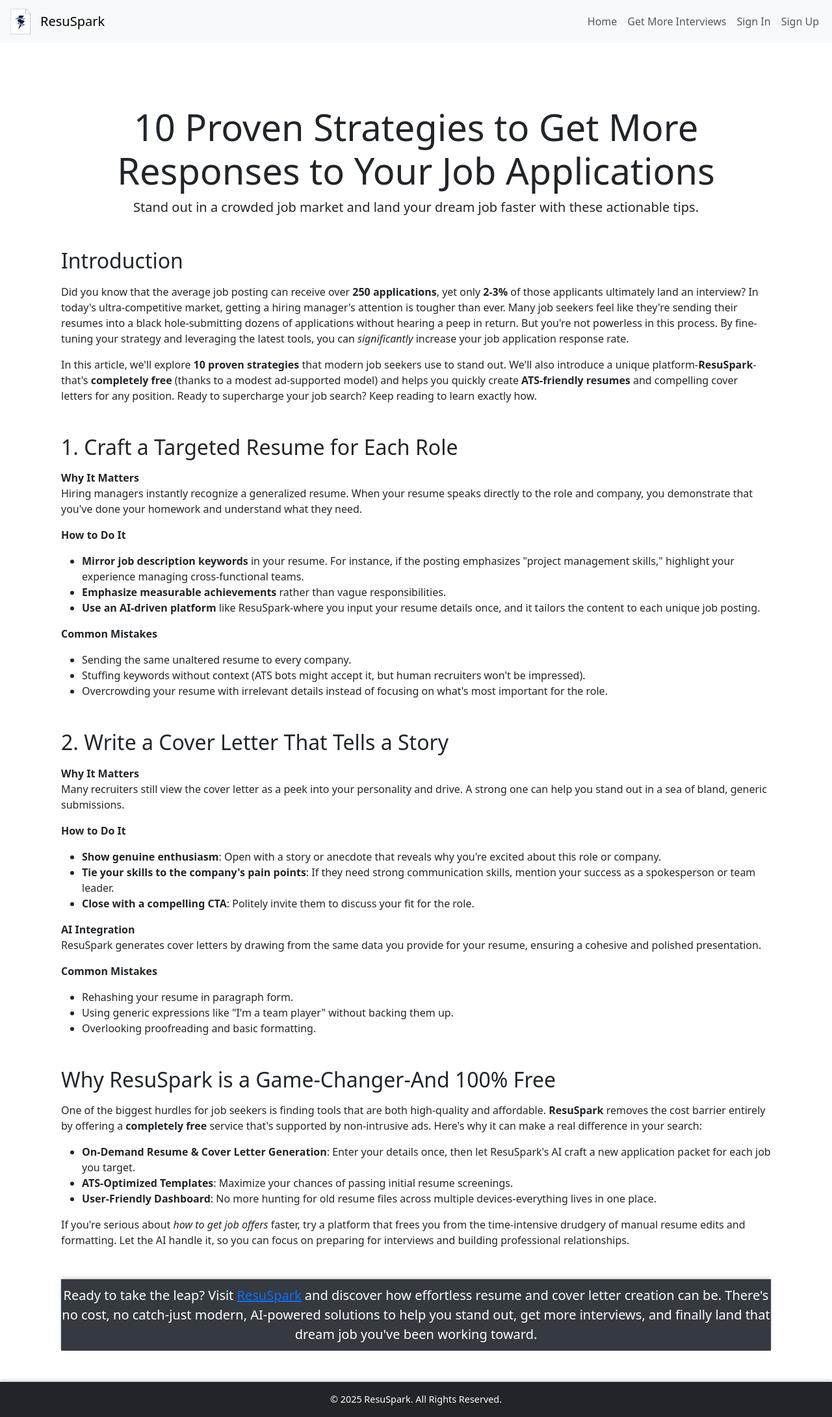
After one commit to jdpartin/ApplyAI, a Django app: page /resuspark-job-application-tips/ in a window 1280 px wide. The commit adds this page. Shown: the whole page at 65% size. Run offline with Django 5.2, Linux system fonts and the light colour scheme.

Commit message:
added article page

```diff
--- /dev/null
+++ b/app/myapp/templates/frontend/resuspark-job-application-tips.html
@@ -0,0 +1,89 @@
+{% extends "frontend/base.html" %}
+
+{% block title %}
+10 Proven Job Application Tips to Land More Interviews | ResuSpark
+{% endblock %}
+
+{% block content %}
+
+<div class="container my-5">
+    <header class="text-center mb-5">
+        <h1 class="display-4">10 Proven Strategies to Get More Responses to Your Job Applications</h1>
+        <p class="lead">Stand out in a crowded job market and land your dream job faster with these actionable tips.</p>
+    </header>
+
+    <section class="mb-5">
+        <h2 class="mb-3">Introduction</h2>
+        <p>Did you know that the average job posting can receive over <strong>250 applications</strong>, yet only <strong>2-3%</strong> of those applicants ultimately land an interview? In today's ultra-competitive market, getting a hiring manager's attention is tougher than ever. Many job seekers feel like they're sending their resumes into a black hole-submitting dozens of applications without hearing a peep in return. But you're not powerless in this process. By fine-tuning your strategy and leveraging the latest tools, you can <em>significantly</em> increase your job application response rate.</p>
+        <p>In this article, we'll explore <strong>10 proven strategies</strong> that modern job seekers use to stand out. We'll also introduce a unique platform-<strong>ResuSpark</strong>-that's <strong>completely free</strong> (thanks to a modest ad-supported model) and helps you quickly create <strong>ATS-friendly resumes</strong> and compelling cover letters for any position. Ready to supercharge your job search? Keep reading to learn exactly how.</p>
+    </section>
+
+    <section class="mb-5">
+        <h2 class="mb-3">1. Craft a Targeted Resume for Each Role</h2>
+        <p>
+            <strong>Why It Matters</strong><br>
+            Hiring managers instantly recognize a generalized resume. When your resume speaks directly to the role and company, you demonstrate that you've done your homework and understand what they need.
+        </p>
+        <p>
+            <strong>How to Do It</strong>
+            <ul>
+                <li><strong>Mirror job description keywords</strong> in your resume. For instance, if the posting emphasizes "project management skills," highlight your experience managing cross-functional teams.</li>
+                <li><strong>Emphasize measurable achievements</strong> rather than vague responsibilities.</li>
+                <li><strong>Use an AI-driven platform</strong> like ResuSpark-where you input your resume details once, and it tailors the content to each unique job posting.</li>
+            </ul>
+        </p>
+        <p>
+            <strong>Common Mistakes</strong>
+            <ul>
+                <li>Sending the same unaltered resume to every company.</li>
+                <li>Stuffing keywords without context (ATS bots might accept it, but human recruiters won't be impressed).</li>
+                <li>Overcrowding your resume with irrelevant details instead of focusing on what's most important for the role.</li>
+            </ul>
+        </p>
+    </section>
+
+    <section class="mb-5">
+        <h2 class="mb-3">2. Write a Cover Letter That Tells a Story</h2>
+        <p>
+            <strong>Why It Matters</strong><br>
+            Many recruiters still view the cover letter as a peek into your personality and drive. A strong one can help you stand out in a sea of bland, generic submissions.
+        </p>
+        <p>
+            <strong>How to Do It</strong>
+            <ul>
+                <li><strong>Show genuine enthusiasm</strong>: Open with a story or anecdote that reveals why you're excited about this role or company.</li>
+                <li><strong>Tie your skills to the company's pain points</strong>: If they need strong communication skills, mention your success as a spokesperson or team leader.</li>
+                <li><strong>Close with a compelling CTA</strong>: Politely invite them to discuss your fit for the role.</li>
+            </ul>
+        </p>
+        <p>
+            <strong>AI Integration</strong><br>
+            ResuSpark generates cover letters by drawing from the same data you provide for your resume, ensuring a cohesive and polished presentation.
+        </p>
+        <p>
+            <strong>Common Mistakes</strong>
+            <ul>
+                <li>Rehashing your resume in paragraph form.</li>
+                <li>Using generic expressions like "I'm a team player" without backing them up.</li>
+                <li>Overlooking proofreading and basic formatting.</li>
+            </ul>
+        </p>
+    </section>
+
+    <section class="mb-5">
+        <h2 class="mb-3">Why ResuSpark is a Game-Changer-And 100% Free</h2>
+        <p>One of the biggest hurdles for job seekers is finding tools that are both high-quality and affordable. <strong>ResuSpark</strong> removes the cost barrier entirely by offering a <strong>completely free</strong> service that's supported by non-intrusive ads. Here's why it can make a real difference in your search:</p>
+        <ul>
+            <li><strong>On-Demand Resume & Cover Letter Generation</strong>: Enter your details once, then let ResuSpark's AI craft a new application packet for each job you target.</li>
+            <li><strong>ATS-Optimized Templates</strong>: Maximize your chances of passing initial resume screenings.</li>
+            <li><strong>User-Friendly Dashboard</strong>: No more hunting for old resume files across multiple devices-everything lives in one place.</li>
+        </ul>
+        <p>If you're serious about <em>how to get job offers</em> faster, try a platform that frees you from the time-intensive drudgery of manual resume edits and formatting. Let the AI handle it, so you can focus on preparing for interviews and building professional relationships.</p>
+    </section>
+
+    <footer class="text-center mt-5">
+        <p class="lead">Ready to take the leap? Visit <a href="#">ResuSpark</a> and discover how effortless resume and cover letter creation can be. There's <strong>no cost, no catch</strong>-just modern, AI-powered solutions to help you stand out, <strong>get more interviews</strong>, and finally land that dream job you've been working toward.</p>
+    </footer>
+</div>
+
+{% endblock %}
--- a/app/myapp/templates/partials/navbar.html
+++ b/app/myapp/templates/partials/navbar.html
@@ -11,6 +11,9 @@
             <ul class="navbar-nav ms-auto">
                 <li class="nav-item">
                     <a class="nav-link" href="/">Home</a>
+                </li>
+                <li class="nav-item">
+                    <a class="nav-link" href="/resuspark-job-application-tips/">Get More Interviews</a>
                 </li>
                 {% if user.is_authenticated %}
                 <li class="nav-item">
--- a/app/myapp/views/page_views.py
+++ b/app/myapp/views/page_views.py
@@ -9,6 +9,10 @@
 
 def home(request):
     return render(request, 'frontend/index.html')
+
+
+def resuspark_job_application_tips(request):
+    return render(request, 'frontend/resuspark-job-application-tips.html')
 
 
 def sign_in(request):
--- a/app/myproject/urls.py
+++ b/app/myproject/urls.py
@@ -13,6 +13,7 @@
     path('signinform/', views.signinform, name='signinform'),
     path('dashboard/', views.dashboard, name='dashboard'),
     path('logout/', views.logout_view, name='logout'),
+    path('resuspark-job-application-tips/', views.resuspark_job_application_tips, name='resuspark-job-application-tips'),
 
     # Form Views
     path('templates/frontend/modals/user_info_modal/', views.user_info_modal, name='user_info_modal'),
```
